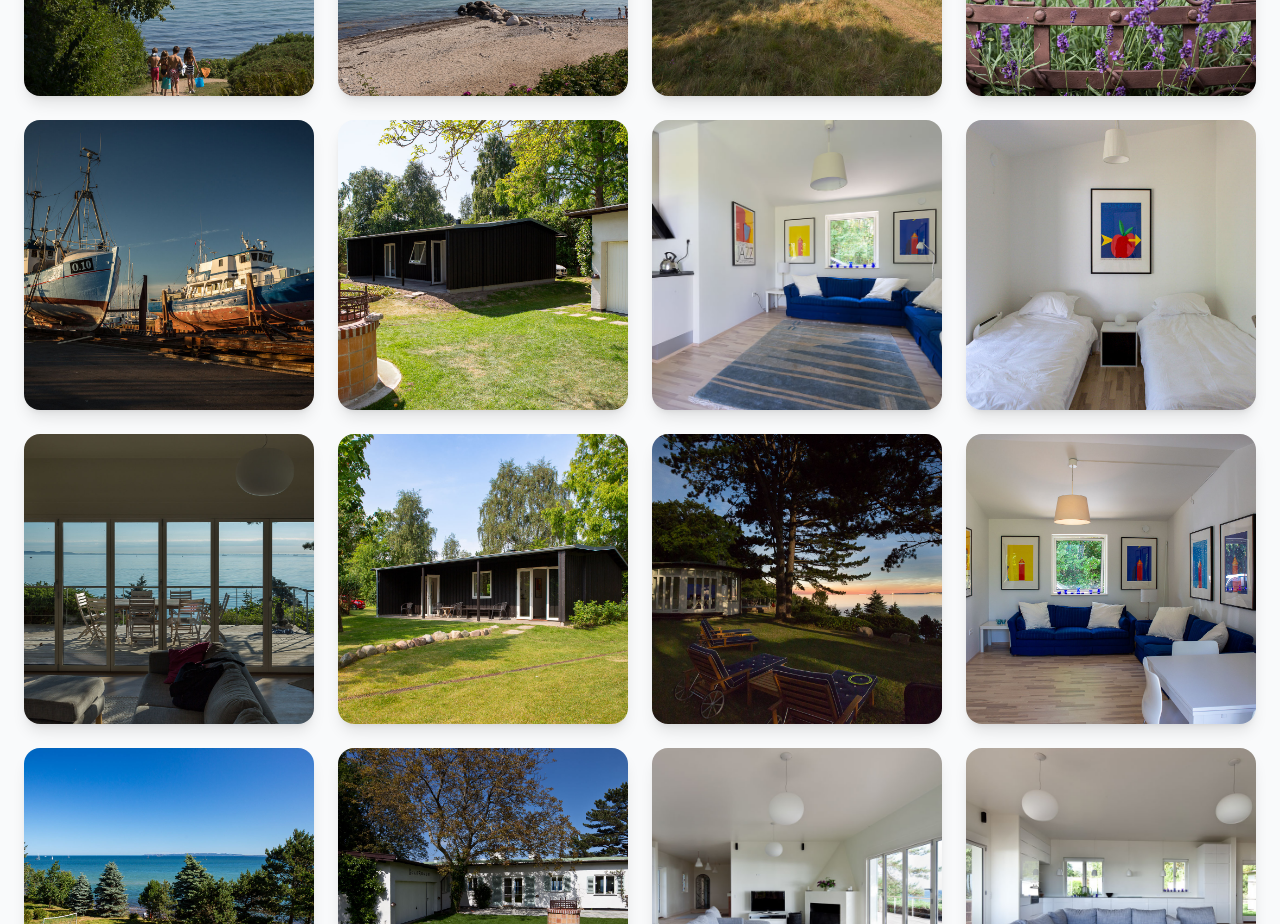
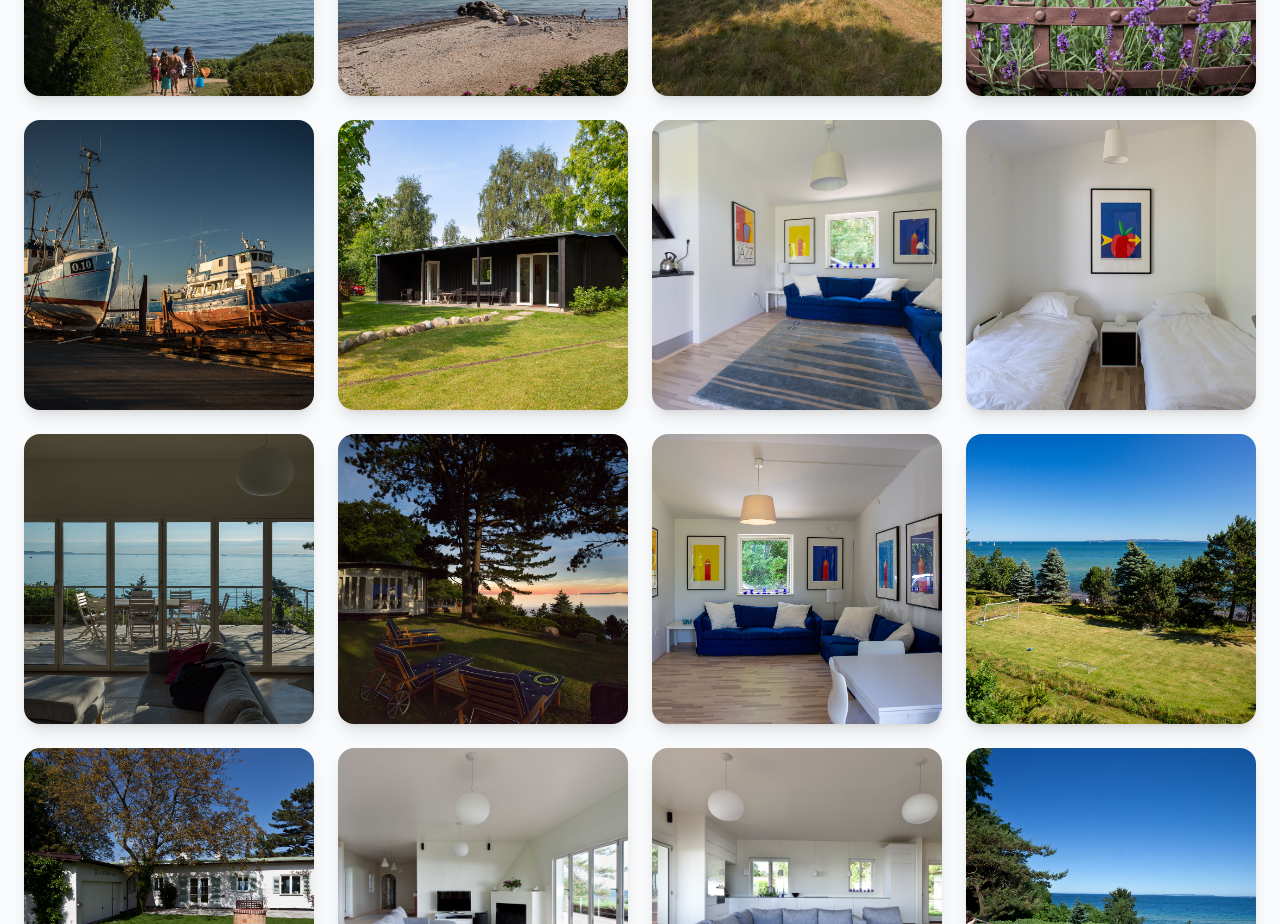
Before and after one commit to RichardMPS/danish-summer-house, a React (Vite) app: page / in a window 1280 px wide. Shown: the part 6140-7064 px from the top of the page. Built offline with nearby package versions, Linux system fonts and the light colour scheme.

Commit message:
Update gallery images

```diff
--- a/src/App.jsx
+++ b/src/App.jsx
@@ -42,11 +42,10 @@ const DanishSummerHouse = () => {
     '/danish-summer-house/images/_A0A3414.jpg',
     '/danish-summer-house/images/_A0A6778.jpg',
     '/danish-summer-house/images/_A0A7144-Edit 2.jpg',
-    '/danish-summer-house/images/_A0A9536-2.jpg',
+    '/danish-summer-house/images/_A0A2607.jpg',
     '/danish-summer-house/images/_A0A2894-Edit.jpg',
     '/danish-summer-house/images/_A0A9530.jpg',
     '/danish-summer-house/images/_A0A7246.jpg',
-    '/danish-summer-house/images/_A0A2607.jpg',
     '/danish-summer-house/images/_A0A7264-HDR.jpg',
     '/danish-summer-house/images/_A0A9528-2.jpg',
     '/danish-summer-house/images/_A0A9631-2.jpg',
```
